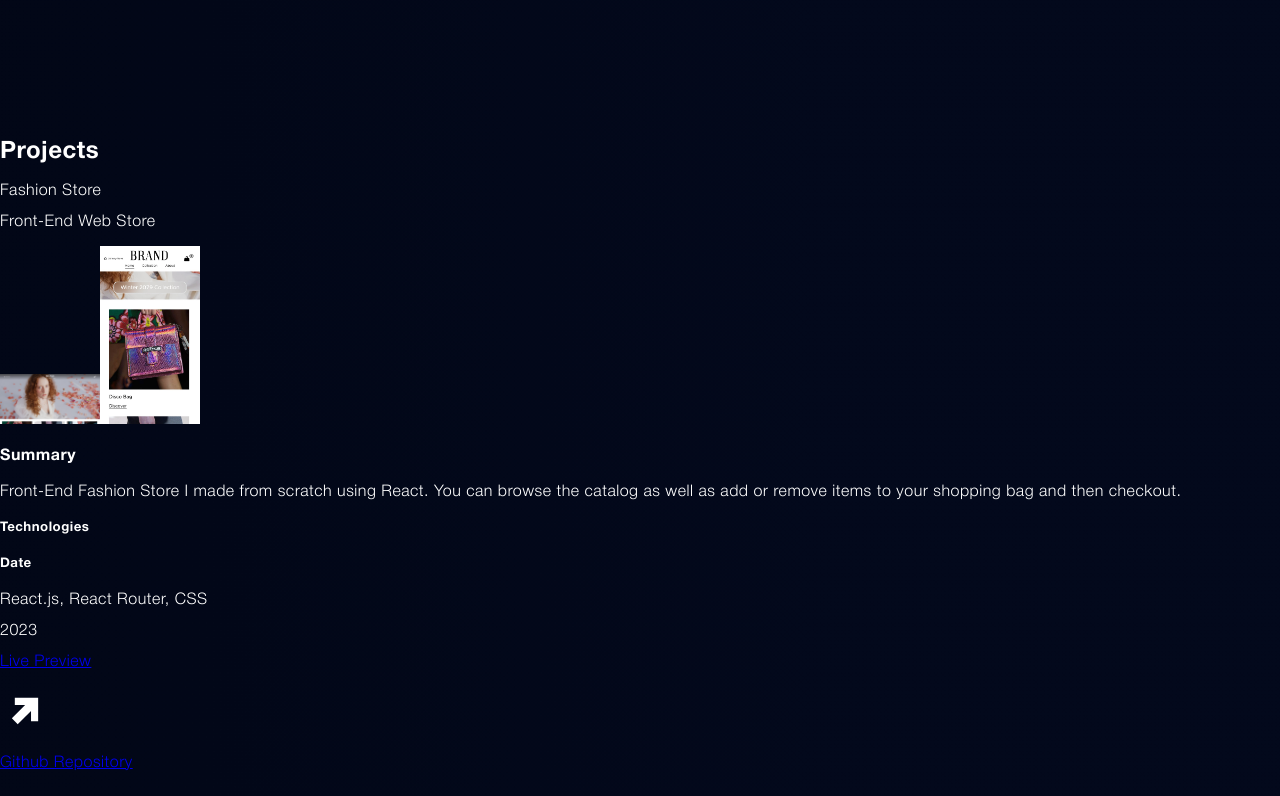
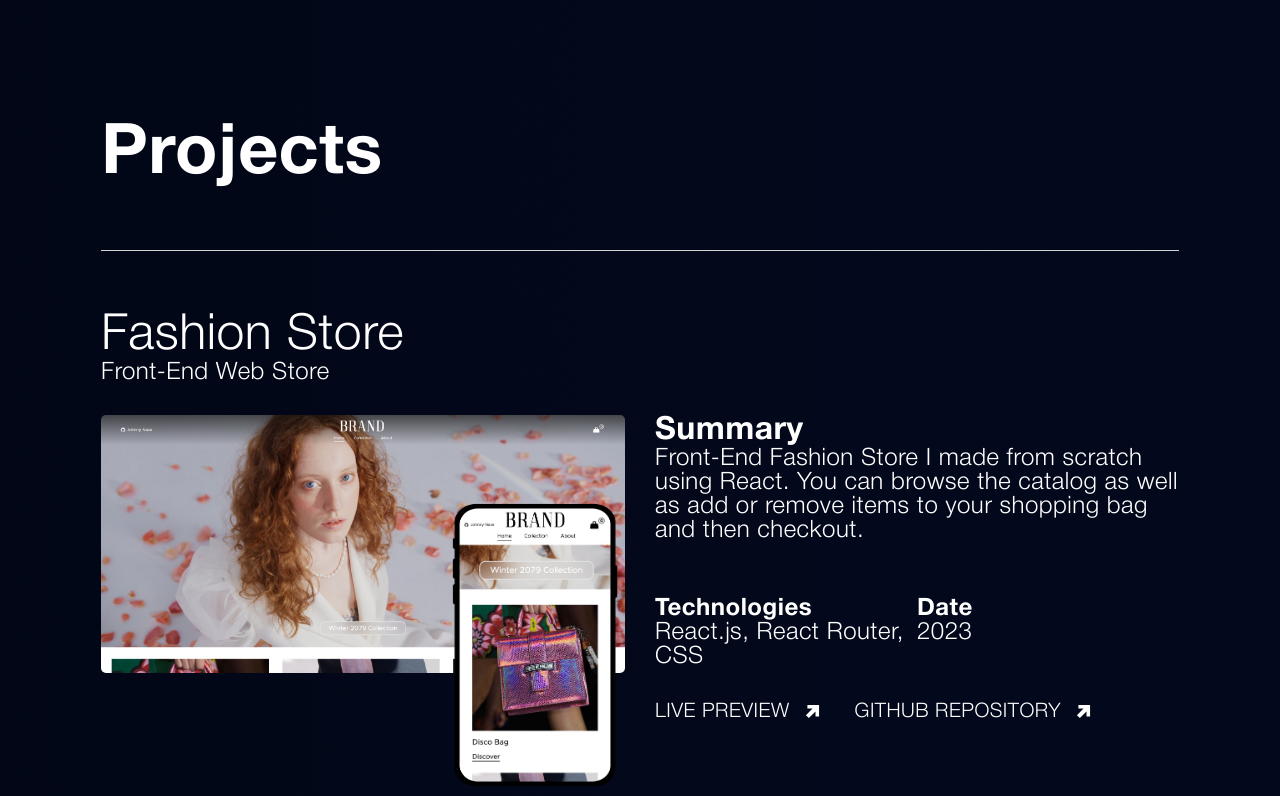
Before and after one commit to johnnynava/portfolio, a React (Vite) app: page / in a window 1280 px wide. Shown: the part 680-1476 px from the top of the page. Built offline with nearby package versions, Linux system fonts and the light colour scheme.

Commit message:
Finish most of the CSS for the Projects section

```diff
--- a/src/components/Contact/Contact.jsx
+++ b/src/components/Contact/Contact.jsx
@@ -22,8 +22,20 @@ const Contact = () => {
         </div>
         <div className="contactBottomRight">
           <p>Other Links</p>
-          <a href={contactObj.linkedIn}>LinkedIn</a>
-          <a href={contactObj.githubLink}>Github</a>
+          <a
+            href={contactObj.linkedIn}
+            target="_blank"
+            rel="noopener noreferrer"
+          >
+            LinkedIn
+          </a>
+          <a
+            href={contactObj.githubLink}
+            target="_blank"
+            rel="noopener noreferrer"
+          >
+            Github
+          </a>
         </div>
       </div>
     </div>
--- a/src/components/Projects/Projects.jsx
+++ b/src/components/Projects/Projects.jsx
@@ -32,7 +32,7 @@ const projectsArray = [
     subtitle: "Javascript Todo List App",
     date: "2023",
     summary:
-      "Made from scratch using pure Javascript. The application allows you to add new projects, delete projects, edit projects, add tasks to each project, deadlines, descriptions, etc. ",
+      "Made from scratch using pure Javascript. The application allows you to add new projects, delete projects, edit projects, add tasks to each project, deadlines, descriptions, etc. This was made before I learned how to do responsive websites so it doesn't look good on mobile.",
     technologies: "Javascript, HTML, CSS, Web Storage API",
     link: "https://johnnynava.github.io/todo-list/",
     githubLink: "https://github.com/johnnynava/todo-list",
@@ -71,6 +71,7 @@ const Projects = () => {
                     <>
                       <img src={project.desktopScreenshot}></img>
                       <img src={project.phoneScreenshot}></img>
+                      <img src="assets/smartphone.png"></img>
                     </>
                   ) : (
                     <img src={project.desktopScreenshot}></img>
@@ -90,12 +91,20 @@ const Projects = () => {
                     <p className="projectDate">{project.date}</p>
                   </div>
                   <div className="projectBottomRightBottom">
-                    <a href={project.link}>
-                      <p>Live Preview</p>
+                    <a
+                      href={project.link}
+                      target="_blank"
+                      rel="noopener noreferrer"
+                    >
+                      <p>LIVE PREVIEW</p>
                       <img src="assets/link.svg"></img>
                     </a>
-                    <a href={project.githubLink}>
-                      <p>Github Repository</p>
+                    <a
+                      href={project.githubLink}
+                      target="_blank"
+                      rel="noopener noreferrer"
+                    >
+                      <p>GITHUB REPOSITORY</p>
                       <img src="assets/link.svg"></img>
                     </a>
                   </div>
@@ -131,7 +140,11 @@ const Projects = () => {
           );
         })}
       </div>
-      <a href="https://github.com/johnnynava?tab=repositories">
+      <a
+        href="https://github.com/johnnynava?tab=repositories"
+        target="_blank"
+        rel="noopener noreferrer"
+      >
         <p>My Other Projects</p>
         <img src="assets/link.svg"></img>
       </a>
--- a/src/index.css
+++ b/src/index.css
@@ -35,6 +35,10 @@
   font-style: italic;
 }
 
+* {
+  margin: 0px;
+}
+
 body {
   background: linear-gradient(90deg, hsla(226, 100%, 3%, 1) 0%, hsla(226, 81%, 6%, 1) 80%);
   background-color: black;
@@ -42,7 +46,6 @@ body {
   animation: bg 5s ease infinite;
   font-family: "HelveticaNeueCyr";
   letter-spacing: 0.5px;
-  margin: 0px;
 }
 
 @keyframes bg {
@@ -72,6 +75,7 @@ body {
   color: rgb(219, 214, 214);
   transition: 0.5s;
   position: fixed;
+  z-index: 99999;
 }
 
 .header {
@@ -89,6 +93,7 @@ body {
 .headerLeft > p,
 .headerRight > p{
   cursor: pointer;
+  margin: 20px 0px;
 }
 
 .headerLeft {
@@ -113,13 +118,9 @@ body {
   color: rgb(192,192,192);
 }
 
-.hero > p {
-  margin: 0px;
-}
-
 a > img {
-  width: 50px;
-  height: 50px;
+  height: 20%;
+  width: auto;
 }
 
 .project {
@@ -131,6 +132,164 @@ img {
   width: 100px;
 }
 
-h2 {
+h2, h3, h4, h5 {
   color: white;
 }
+
+.projectsSection,
+.aboutMe,
+.contact {
+  margin-left: 101px;
+  margin-right: 101px;
+}
+
+h2 {
+  font-size: 70px;
+}
+
+h3 {
+  font-size: 65px;
+}
+
+h4 {
+  font-size: 32px;
+}
+
+h5 {
+  font-size: 24px;
+}
+
+.projects, .aboutMe {
+  border-top: 1px solid lightgray;
+  border-bottom: 1px solid lightgray;
+}
+
+.project {
+  border-bottom: 1px solid lightgray;
+  display: flex;
+  flex-direction: column;
+  gap: 30px;
+}
+
+.project:nth-child(4) {
+  border-bottom: 0px;
+}
+
+.projectTitle {
+  font-size: 50px;
+  margin-top: 60px;
+}
+
+.projectSubtitle {
+  font-size: 24px;
+}
+
+.projectBottomRightTop > p,
+.projectTechnologies,
+.projectDate {
+  font-size: 24px;
+}
+
+.projectBottomRightBottom > a {
+  color: white;
+  text-decoration: none;
+  font-size: 20px;
+  display: flex;
+  align-items: center;
+  gap: 10px;
+}
+
+.projectBottomRightBottom > a > img {
+  height: 25px;
+}
+
+.projects {
+  margin: 60px 0px 30px;
+}
+
+.projectBottom, .projectBottomBlurred {
+  display: grid;
+  grid-template-columns: 1fr 1fr;
+  gap: 30px;
+}
+
+.projectBottomBlurred {
+  background-color: hsla(226, 100%, 3%, 0.4);
+  filter: blur(10px);
+  -webkit-filter: blur(10px);
+}
+
+.projectBottomRight {
+  display: flex;
+  gap: 30px;
+  flex-direction: column;
+  padding-bottom: 30px;
+}
+
+.projectBottomRightMiddle {
+  display: grid;
+  grid-template-columns: 1fr 1fr;
+  grid-template-rows: 1fr 1fr;
+}
+
+.projectBottomRightMiddle > h5 {
+  align-self: flex-end;
+}
+
+.projectBottomRightBottom {
+  display: flex;
+  gap: 30px;
+  align-items: center;
+}
+
+
+
+.project {
+  padding-bottom: 50px;
+}
+
+.projectsSection > a {
+  color: white;
+  text-decoration: none;
+  display: flex;
+  align-items: center;
+  margin-bottom: 30px;
+  font-size: 30px;
+  gap: 10px;
+  font-weight: bold;
+}
+
+.projectsSection > a > img {
+  width: 35px;
+}
+
+.projectComingSoon {
+  font-size: 24px;
+  color: orange;
+}
+
+.projectBottomLeft {
+  position: relative;
+}
+
+.projectBottomLeft > img:nth-child(1) {
+  width: 100%;
+  border-radius: 5px
+}
+
+.projectBottomLeft > img:nth-child(2) {
+  position: absolute;
+  height: 280px;
+  width: auto;
+  top: 90px;
+  right: 10px;
+  border-radius: 25px;
+}
+
+.projectBottomLeft > img:nth-child(3) {
+  position: absolute;
+  height: 300px;
+  width: 350px;
+  top: 80px;
+  right: -85px;
+}
```
Also changed, not shown: public/assets/smartphone.png (added).
